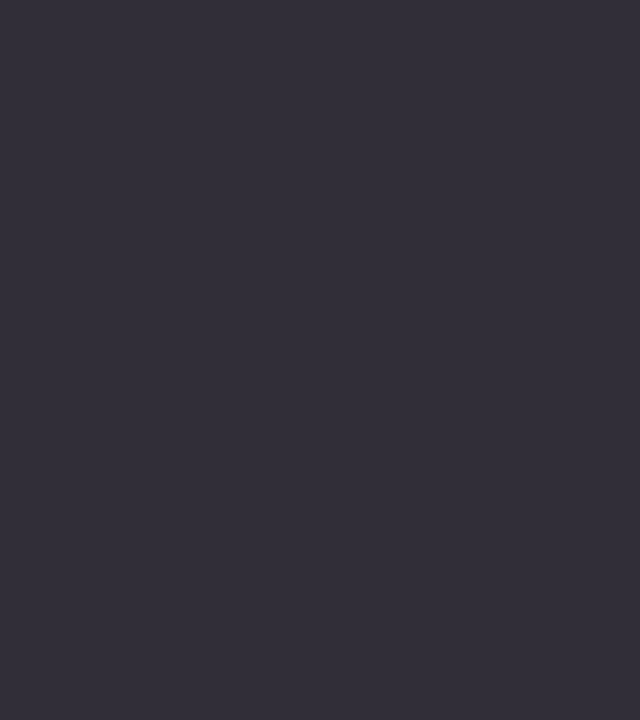
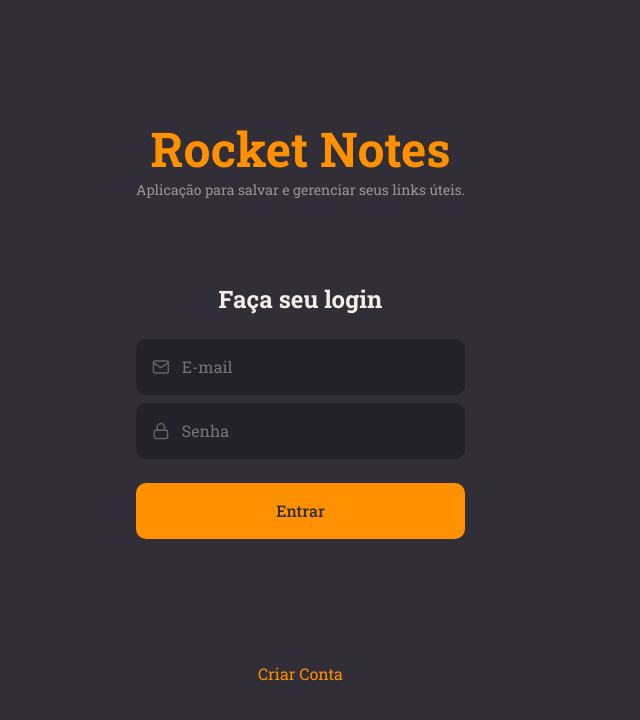
Before and after one commit to AdrielKlem/RocketNotes, a React (Vite) app: page / in a window 1280 px wide. Shown: the top 720 px of the page, without its empty margins (0-640 px from the left). Built offline with nearby package versions, Linux system fonts and the light colour scheme.

Commit message:
create form signin

```diff
--- a/src/pages/SignIn/index.jsx
+++ b/src/pages/SignIn/index.jsx
@@ -1,9 +1,34 @@
-import { Container } from "./styles";
+import { Container, Form } from "./styles";
+import { FiLogIn, FiMail, FiLock } from 'react-icons/fi'
+
+import { Input } from "../../components/Input"
+import { Button } from "../../components/Button"
 
 export function SignIn() {
     return (
         <Container>
+            <Form>
+                <h1>Rocket Notes</h1>
+                <p>Aplicação para salvar e gerenciar seus links úteis.</p>
 
+                <h2>Faça seu login</h2>
+
+                <Input
+                    placeholder="E-mail"
+                    type="text"
+                    icon={FiMail}
+                />
+
+                <Input
+                    placeholder="Senha"
+                    type="password"
+                    icon={FiLock}
+                />
+
+                <Button title="Entrar" />
+
+                <a href="http://" target="_blank" rel="noopener noreferrer">Criar Conta</a>
+            </Form>
         </Container>
     )
 }
--- a/src/pages/SignIn/styles.js
+++ b/src/pages/SignIn/styles.js
@@ -6,3 +6,35 @@
     display: flex;
     align-items: stretch;
 `
+
+export const Form = styled.form`
+    padding: 0 136px;
+
+    display: flex;
+    flex-direction: column;
+    justify-content: center;
+    align-items: center;
+
+    text-align: center;
+
+    > h1 {
+        font-size: 48px;
+        color: ${({ theme }) => theme.COLORS.ORANGE}
+    }
+
+    > h2 {
+        font-size: 24px;
+        margin-top: 84px;
+        margin-bottom: 24px;
+    }
+
+    > p {
+        font-size: 14px;
+        color: ${({ theme }) => theme.COLORS.GRAY_100};
+    }
+
+    > a {
+        margin-top: 124px;
+        color: ${({ theme }) => theme.COLORS.ORANGE}
+    }
+`
```
